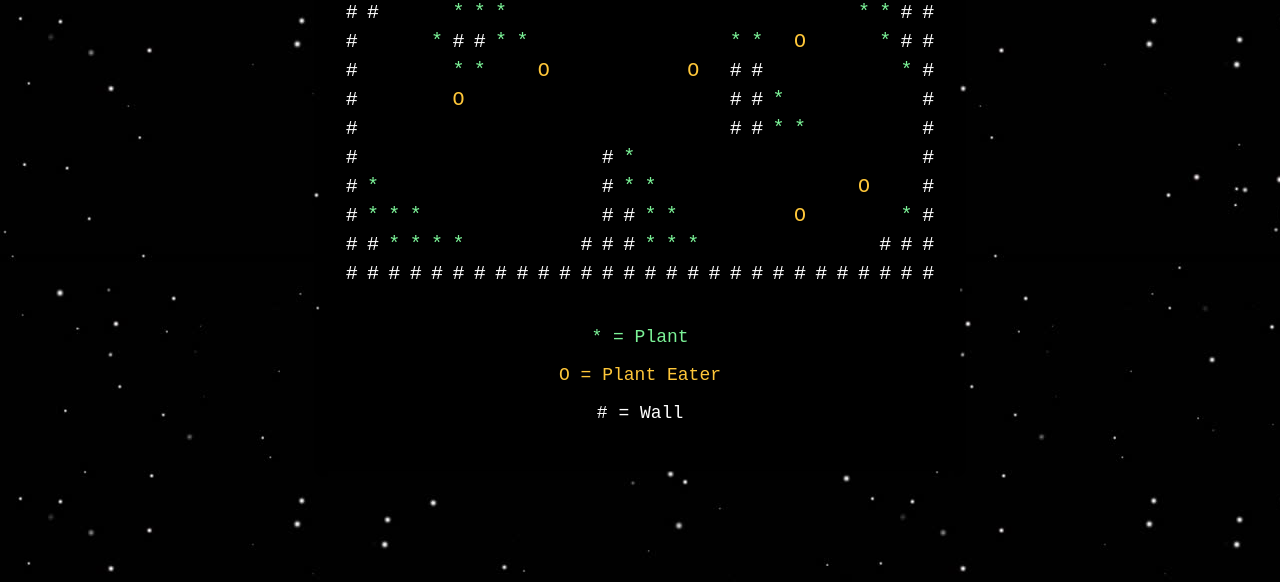
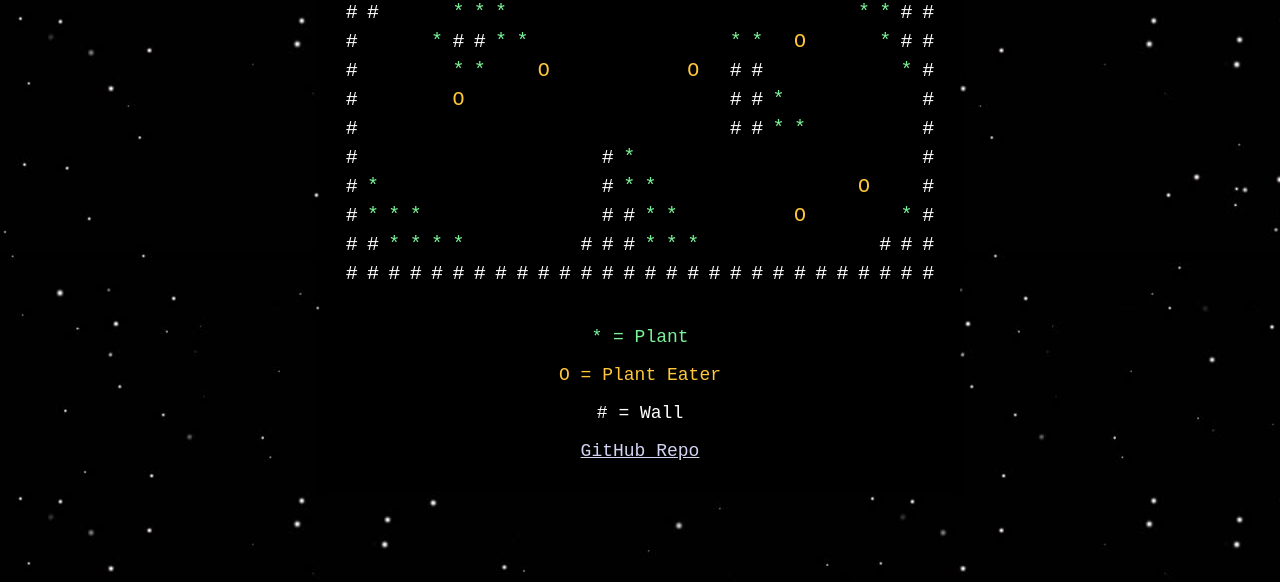
Before and after one commit to ULL-ESIT-MII-CA-1718/electronic-life, a plain HTML site: page index.html in a window 1280 px wide. Shown: the part 218-800 px from the top of the page. Drawn offline with Linux system fonts and the light colour scheme.

Commit message:
link to repo added

```diff
--- a/index.html
+++ b/index.html
@@ -29,6 +29,7 @@
         <p class="plant">* = Plant</p>
         <p class="plant-eater">O = Plant Eater</p>
         <p class="wall"># = Wall</p>
+        <a href="https://github.com/ULL-ESIT-MII-CA-1718/electronic-life" class="repo">GitHub Repo</a>
       </div>
     </div>
 
--- a/main.css
+++ b/main.css
@@ -61,3 +61,7 @@ td.plant-eater {
 .wall {
   color: #fff;
 }
+
+.repo {
+  color: #d2d2f2; /* #fff; */
+}
```
